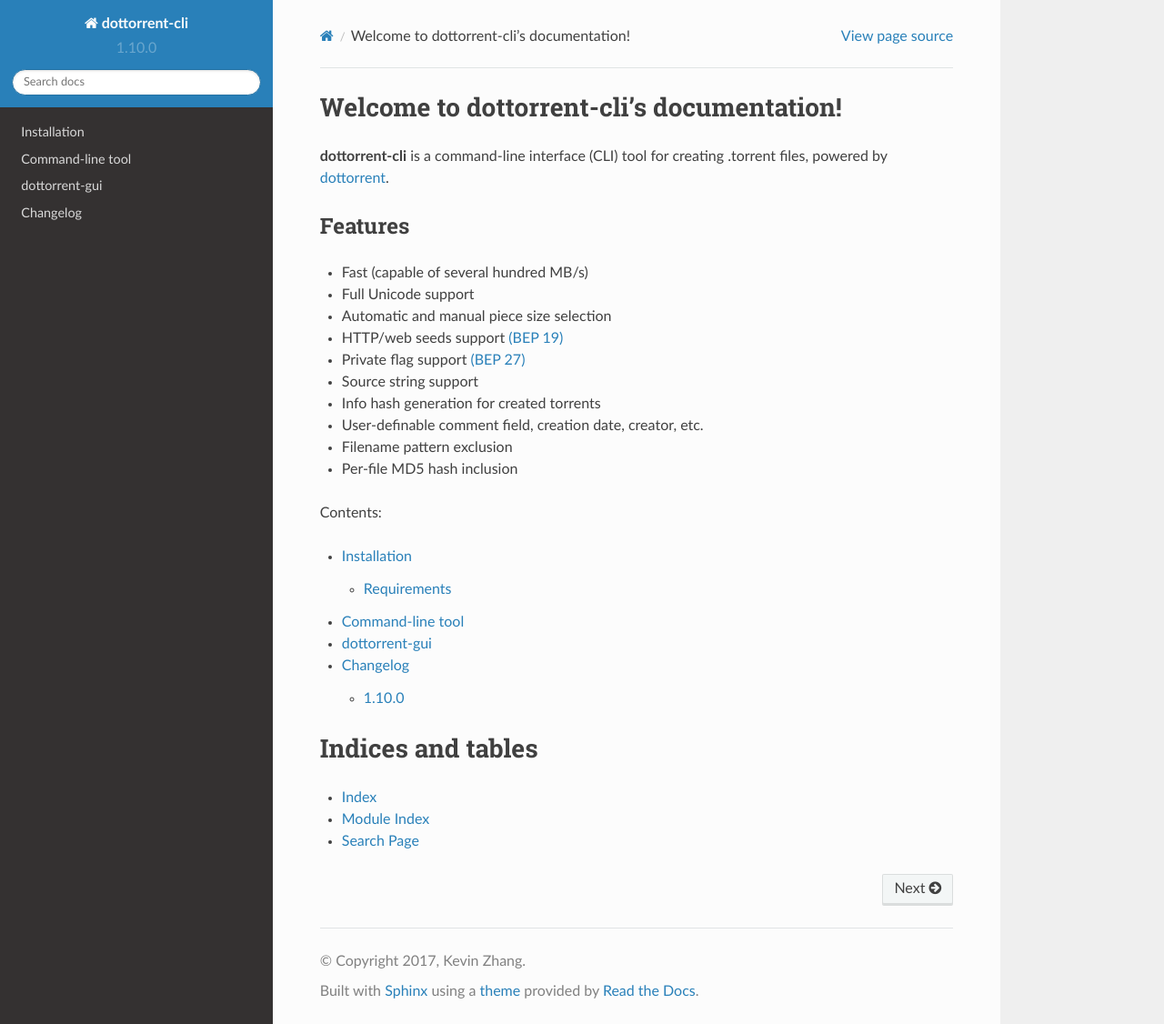
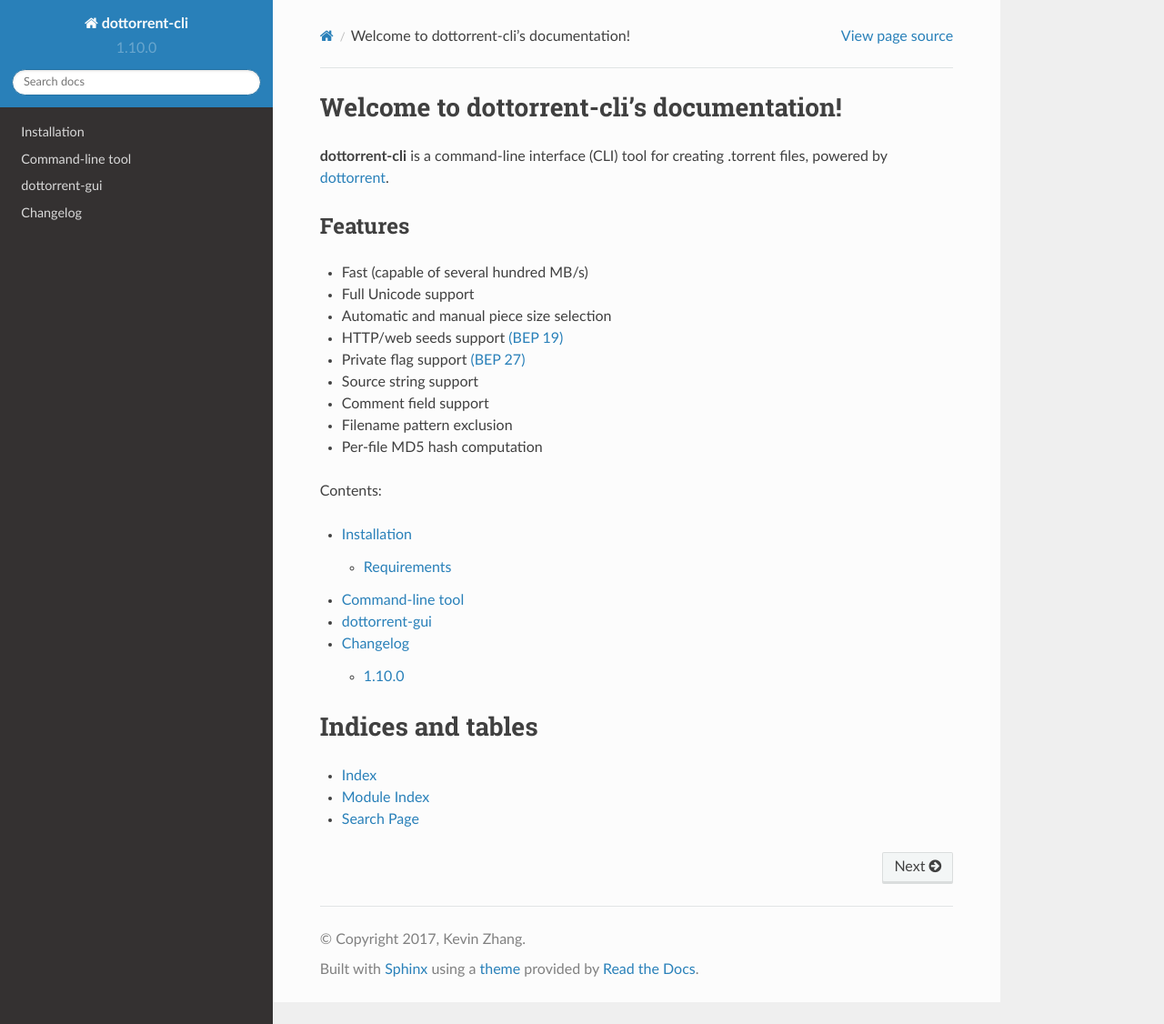
Before and after one commit to kz26/dottorrent-cli, a Sphinx documentation site: the page built from docs/index.rst, in a window 1280 px wide and 1126 px high. Shown: the whole window at 91% size. Built offline with Sphinx 7.4.7 and the Read the Docs theme 2.0.0, drawn with Linux system fonts in a browser that asks for light colours.

Commit message:
Update index.rst

```diff
--- a/docs/index.rst
+++ b/docs/index.rst
@@ -18,10 +18,9 @@
 * HTTP/web seeds support `(BEP 19) <http://www.bittorrent.org/beps/bep_0019.html>`_
 * Private flag support `(BEP 27) <http://www.bittorrent.org/beps/bep_0027.html>`_
 * Source string support
-* Info hash generation for created torrents
-* User-definable comment field, creation date, creator, etc.
+* Comment field support
 * Filename pattern exclusion
-* Per-file MD5 hash inclusion
+* Per-file MD5 hash computation
 
 
 
```
